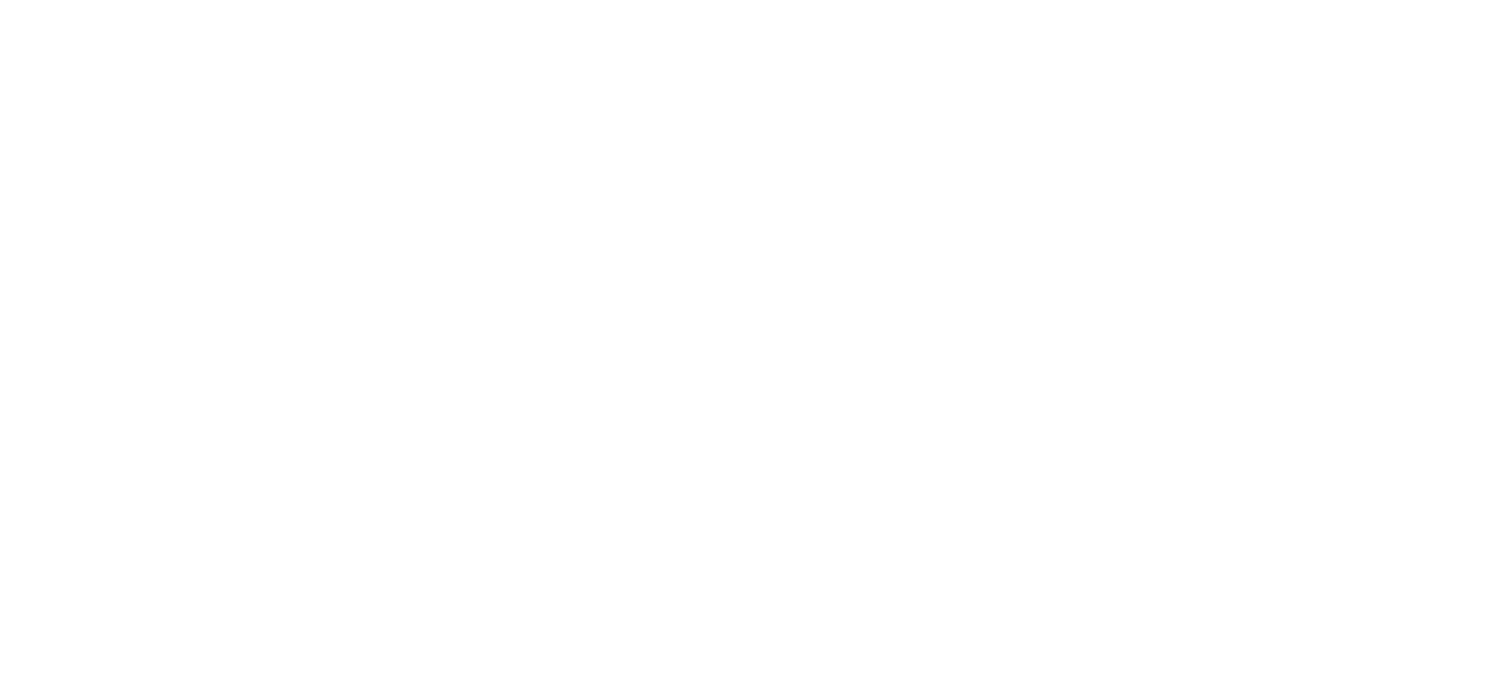
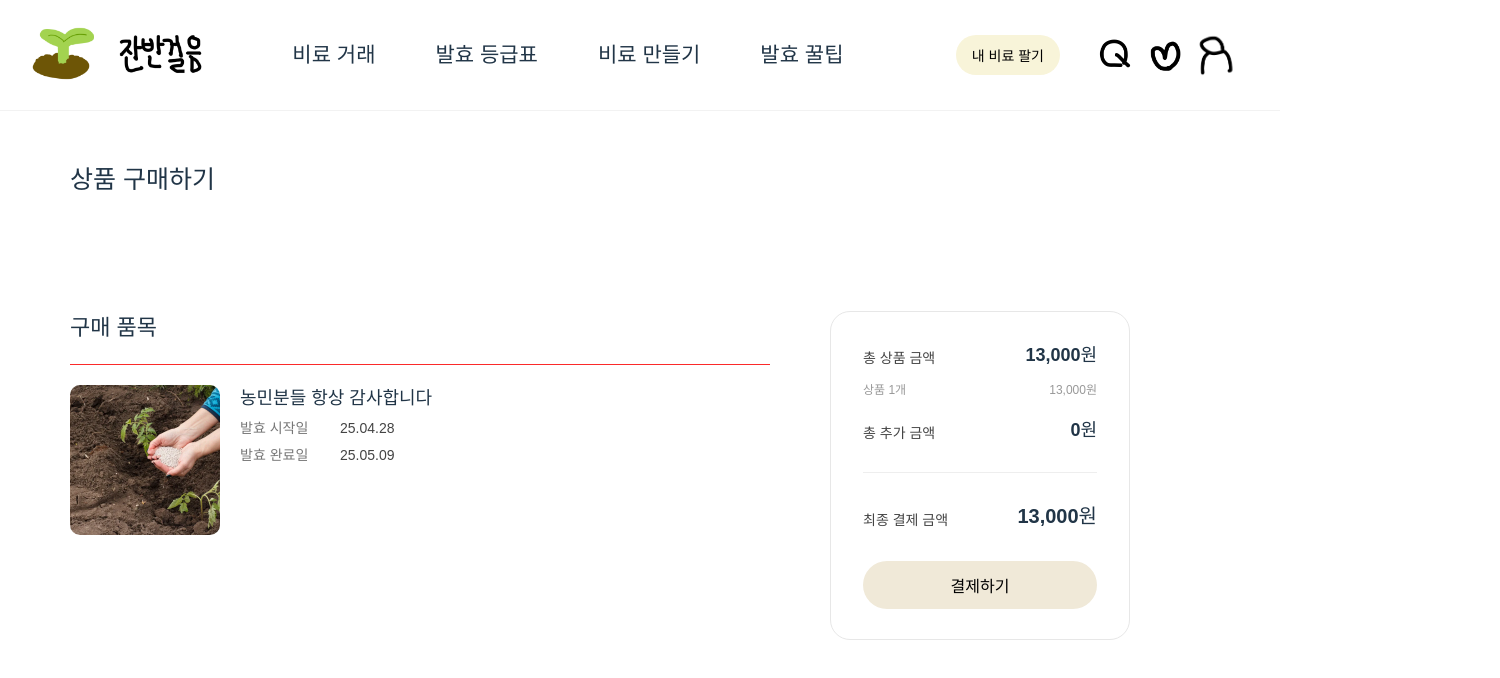
Before and after one commit to coqls1229/khuthon2025, a React (Vite) app: page /post/purchase in a window 1280 px wide. Before the commit this address had no page. Shown: the top 678 px of the page, 1500 px wide, since content can reach past the window. Built offline with nearby package versions, Linux system fonts and the light colour scheme; a web font is replaced by a local one.

Commit message:
Feat: Purchase

```diff
--- a/src/App.jsx
+++ b/src/App.jsx
@@ -4,6 +4,7 @@
 import NewPost from "./pages/NewPost";
 import PostDetail from "./pages/PostDetail";
 import Profile from "./pages/Profile";
+import Purchase from "./pages/Purchase";
 
 const App = () => {
   return (
@@ -13,6 +14,7 @@
         <Route path="/newpost" element={<NewPost />}></Route>
         <Route path="/post" element={<PostDetail />}></Route>
         <Route path="/profile" element={<Profile />}></Route>
+        <Route path="/post/purchase" element={<Purchase />}></Route>
       </Routes>
     </BrowserRouter>
   );
--- a/src/pages/PostDetail.jsx
+++ b/src/pages/PostDetail.jsx
@@ -1,11 +1,14 @@
 import React from "react";
 import styled from "styled-components";
+import { useNavigate } from "react-router-dom";
 import Header from "../component/header";
 import PostPhoto from "../assets/PostPhoto.png";
 import Khubaby from "../assets/khubaby.png";
 import Trust from "../assets/Trust.png";
 
 const PostDetail = () => {
+  const isMyPost = false;
+  const navigate = useNavigate();
   return (
     <>
       <Header />
@@ -86,8 +89,16 @@
         </ContentBox>
       </Container>
       <ButtonContainer>
-        <Button>수정하기</Button>
-        <Button>삭제하기</Button>
+        {isMyPost ? (
+          <>
+            <Button variant="edit">수정하기</Button>
+            <Button variant="delete">삭제하기</Button>
+          </>
+        ) : (
+          <Button variant="buy" onClick={() => navigate("/post/purchase")}>
+            구매하기
+          </Button>
+        )}
       </ButtonContainer>
     </>
   );
@@ -264,7 +275,7 @@
   display: flex;
   justify-content: flex-end;
   align-items: center;
-  margin-right: 20px;
+  margin-right: 80px;
 `;
 
 const Button = styled.button`
@@ -272,12 +283,18 @@
   border-radius: 15px;
   font-size: 18px;
   margin-right: 15px;
+  font-weight: bold;
 
   background-color: ${(props) =>
-    props.children === "수정하기"
+    props.variant === "edit"
       ? "#F5F5F5"
-      : props.children === "삭제하기"
+      : props.variant === "delete"
       ? "#69675C"
-      : "#FFFFFF"};
-  color: ${(props) => (props.children === "수정하기" ? "#69675C" : "#F5F5F5")};
+      : "#F8F4D9"};
+  color: ${(props) =>
+    props.variant === "edit"
+      ? "#69675C"
+      : props.variant === "delete"
+      ? "#F5F5F5"
+      : "#69675C"};
 `;
--- /dev/null
+++ b/src/pages/Purchase.jsx
@@ -0,0 +1,204 @@
+import React from "react";
+import styled from "styled-components";
+import Header from "../component/header";
+import PostPhoto from "../assets/PostPhoto.png";
+
+const Purchase = () => {
+  return (
+    <>
+      <Header />
+      <Frame>
+        <Title>상품 구매하기</Title>
+      </Frame>
+
+      <Wrapper>
+        <LeftContainer>
+          <SectionTitle>구매 품목</SectionTitle>
+
+          <ItemContainer>
+            <ItemImg src={PostPhoto} alt="post-photo" />
+            <ItemInfo>
+              <ItemTitle>농민분들 항상 감사합니다</ItemTitle>
+              <MetaRow>
+                <MetaLabel>발효 시작일</MetaLabel>
+                <MetaValue>25.04.28</MetaValue>
+              </MetaRow>
+              <MetaRow>
+                <MetaLabel>발효 완료일</MetaLabel>
+                <MetaValue>25.05.09</MetaValue>
+              </MetaRow>
+            </ItemInfo>
+          </ItemContainer>
+        </LeftContainer>
+
+        <TotalContainer>
+          <SummaryCol>
+            <SummaryRow>
+              <SummaryLabel>총 상품 금액</SummaryLabel>
+              <SummaryValue>13,000원</SummaryValue>
+            </SummaryRow>
+
+            <SubRow>
+              <SubText>상품 1개</SubText>
+              <SubText>13,000원</SubText>
+            </SubRow>
+
+            <SummaryRow>
+              <SummaryLabel>총 추가 금액</SummaryLabel>
+              <SummaryValue>0원</SummaryValue>
+            </SummaryRow>
+
+            <Divider />
+
+            <SummaryRow>
+              <FinalLabel>최종 결제 금액</FinalLabel>
+              <FinalValue>13,000원</FinalValue>
+            </SummaryRow>
+
+            <PayButton>결제하기</PayButton>
+          </SummaryCol>
+        </TotalContainer>
+      </Wrapper>
+    </>
+  );
+};
+
+export default Purchase;
+
+const Frame = styled.div`
+  position: fixed;
+  top: 140px; /* header 아래 공간 확보 */
+  padding-left: 70px;
+  width: 420px;
+  z-index: 10;
+`;
+
+const Title = styled.h2`
+  font-size: 25px;
+  font-weight: bold;
+`;
+
+const Wrapper = styled.div`
+  display: flex;
+  gap: 60px;
+  margin: 150px 0 0; /* 위 여백만 유지 */
+  padding: 0 70px; /* ← 왼쪽(오른쪽) 여백 맞추기 */
+  width: 1500px;
+  box-sizing: border-box; /* 패딩 포함해서 폭 계산 */
+`;
+
+const LeftContainer = styled.div`
+  display: flex;
+  flex-direction: column;
+  max-width: 700px; /* ← 폭 제한해서 중앙 쪽으로 */
+  flex: 1;
+`;
+
+const SectionTitle = styled.h2`
+  margin: 0 0 20px 0;
+  font-size: 22px;
+`;
+
+const ItemContainer = styled.div`
+  display: flex;
+  gap: 20px;
+  padding: 20px 0;
+  border-top: 1px solid rgb(251, 42, 42);
+`;
+
+const ItemImg = styled.img`
+  width: 150px;
+  height: 150px;
+  border-radius: 10px;
+  object-fit: cover;
+`;
+
+const ItemInfo = styled.div`
+  display: flex;
+  flex-direction: column;
+  gap: 6px;
+`;
+
+const ItemTitle = styled.h3`
+  margin: 0;
+  font-size: 18px;
+  font-weight: 700;
+`;
+
+const MetaRow = styled.div`
+  display: flex;
+  gap: 10px;
+  font-size: 14px;
+`;
+
+const MetaLabel = styled.span`
+  color: #777;
+  width: 90px; /* 정렬용 고정폭 */
+`;
+
+const MetaValue = styled.span`
+  color: #444;
+`;
+
+const TotalContainer = styled.div`
+  width: 300px;
+`;
+
+const SummaryCol = styled.div`
+  border: 1px solid #e7e7e7;
+  border-radius: 20px;
+  padding: 30px 32px;
+  display: flex;
+  flex-direction: column;
+  gap: 18px;
+`;
+
+const SummaryRow = styled.div`
+  display: flex;
+  justify-content: space-between;
+  align-items: flex-end;
+`;
+
+const SummaryLabel = styled.span`
+  font-size: 14px;
+  color: #444;
+`;
+
+const SummaryValue = styled.span`
+  font-size: 18px;
+  font-weight: 700;
+`;
+
+const SubRow = styled(SummaryRow)`
+  margin-top: -6px;
+`;
+
+const SubText = styled.span`
+  font-size: 12px;
+  color: #999;
+`;
+
+const Divider = styled.hr`
+  border: none;
+  border-top: 1px solid #eee;
+  margin: 10px 0;
+`;
+
+const FinalLabel = styled(SummaryLabel)`
+  font-weight: 700;
+`;
+
+const FinalValue = styled(SummaryValue)`
+  font-size: 20px;
+`;
+
+const PayButton = styled.button`
+  margin-top: 12px;
+  padding: 12px 0;
+  background: #f0e9d8;
+  border: none;
+  border-radius: 30px;
+  font-size: 16px;
+  font-weight: 600;
+  cursor: pointer;
+`;
```
